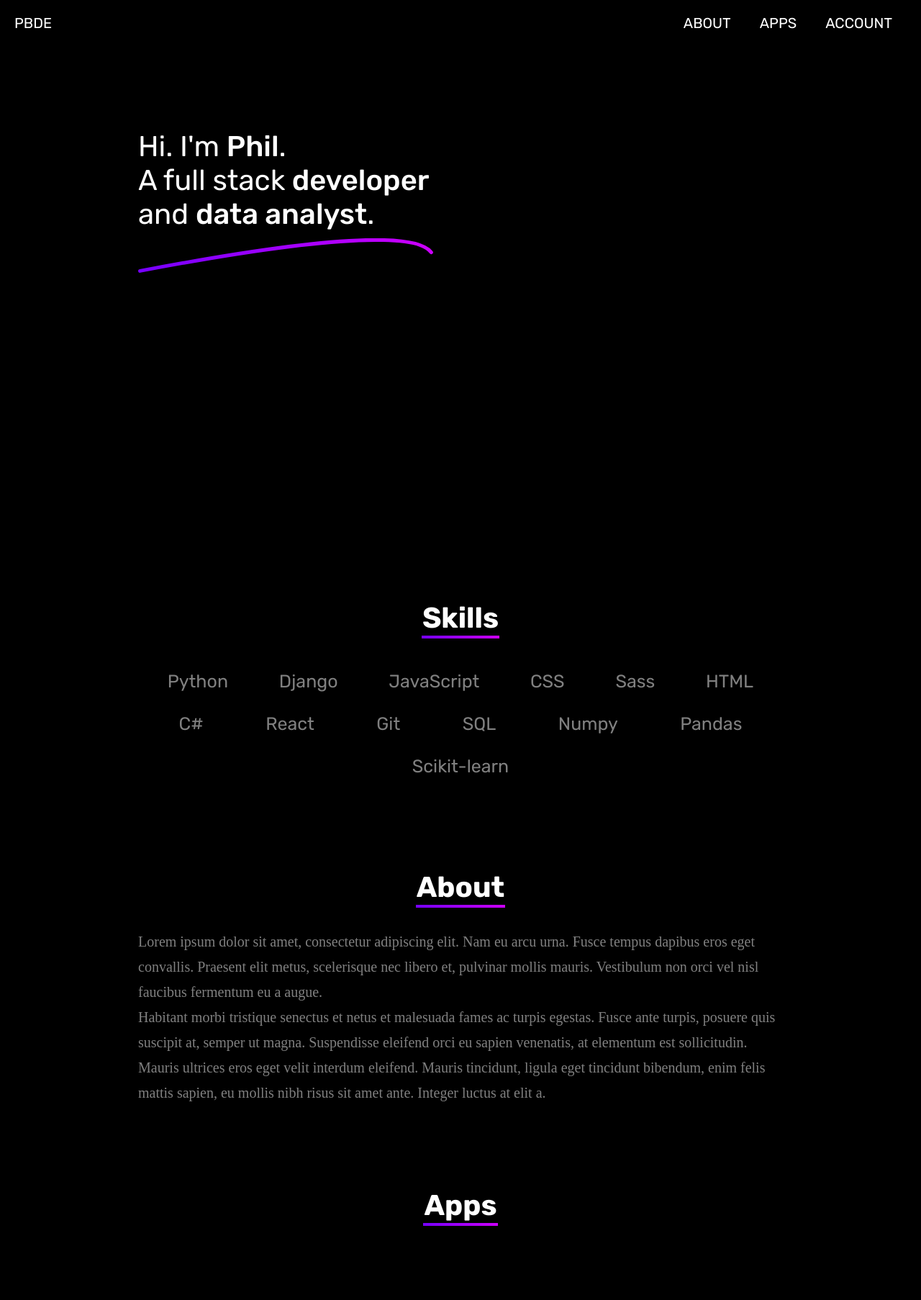
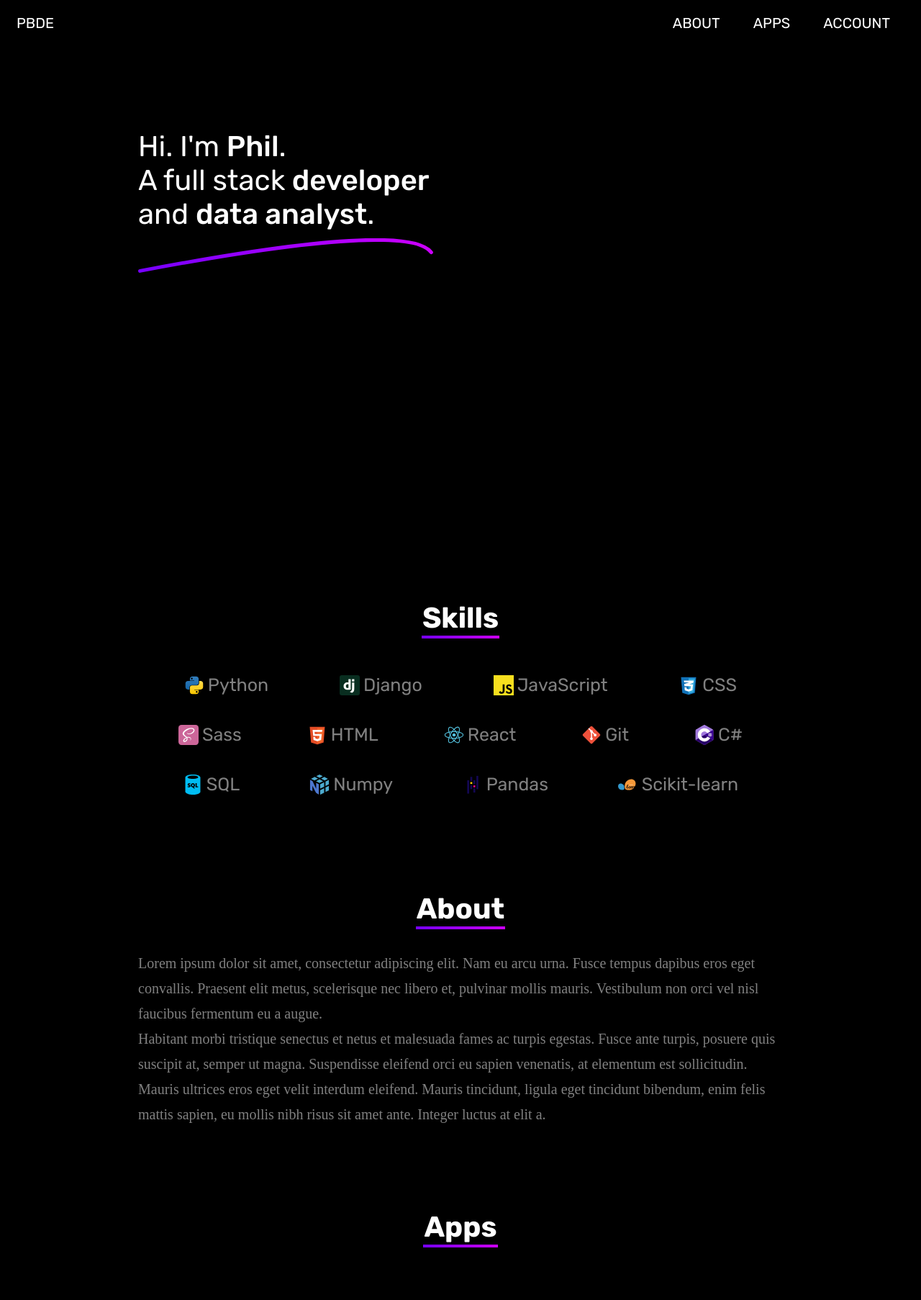
Before and after one commit to PBDE/pbdesite, a Django app: template home_page/templates/home_page/index.html in a window 1280 px wide. Shown: the top 1806 px of the page at 72% size. Before the commit the page ends 1703 px from the top, so only its background shows below. Run offline with Django 3.2, Linux system fonts and the light colour scheme; the template is opened without the code that fills it, so the values that code supplies are empty; the visitor is signed in with stand-in values (Sample User, id 1); parts of the project's set-up code (start-up, migrations or seed data) failed here and were passed over.

Commit message:
Updated home_page styles

```diff
--- a/home_page/static/home_page/css/structure.css
+++ b/home_page/static/home_page/css/structure.css
@@ -36,24 +40,30 @@ body {
     background-color: black;
 }
 
-.home-link {
-    color: white;
-    font-size: 2rem;
-}
-
 .nav-menu-list {
     display: flex;
 }
 
 .nav-menu-list-item {
     margin: 0 2rem;
+}
+
+.nav-link {
+    color: white;
     font-size: 2rem;
     text-transform: uppercase;
+    border-style: solid;
+    border-width: 3.5px;
+    border-color: black;
+
 }
 
-.nav-menu-list-item > a {
-    color: white;
+.nav-link:hover, .nav-link:focus {
+    border-image-source: linear-gradient(to right, #7700ff, #cc00ff);
+    border-image-slice: 0 0 1 0;
 }
+
+/* *** NAV BAR MOBILE *** */
 
 .nav-menu-btn {
     display: none;
@@ -146,9 +155,21 @@ body {
     font-size: 2.5rem;
 }
 
+.skills-cntr {
+    display: flex;
+    align-items: center;
+    padding: 0.5rem;
+}
+
+.skills-logo {
+    width: 2.8rem;
+    height: 2.8rem;
+    margin-right: 0.5rem;
+}
+
 /* *** ABOUT SECTION *** */
 
-.about-text p {
+.about-text > p {
     color: grey;
     font-family: serif;
     font-size: 2rem;
--- a/home_page/templates/home_page/index.html
+++ b/home_page/templates/home_page/index.html
@@ -4,14 +4,14 @@
 {% block navbar %}
     {% if user.is_authenticated %}
         <li class="nav-menu-list-item">
-            <a href="{% url 'home_page:account' user=user %}">Account</a>
+            <a class="nav-link" href="{% url 'home_page:account' user=user %}">Account</a>
         </li>
     {% else %}
         <li class="nav-menu-list-item">
-            <a href="{% url 'home_page:login' %}">Login</a>
+            <a class="nav-link" href="{% url 'home_page:login' %}">Login</a>
         </li>
         <li class="nav-menu-list-item">
-            <a href="{% url 'home_page:register' %}">Register</a>
+            <a class="nav-link" href="{% url 'home_page:register' %}">Register</a>
         </li>
     {% endif %}
 {% endblock %}
@@ -24,20 +24,6 @@
                 <p>A full stack <span>developer</span> and <span>data analyst</span>.</p>
             </div>
             <!-- main line -->
-
-                <!-- <svg
-                    class="mainline"
-                    viewBox="0 0 412 50"
-                    version="1.1"
-                    xmlns="http://www.w3.org/2000/svg"
-                    xmlns:svg="http://www.w3.org/2000/svg">
-                    <g>
-                        <path
-                        style="fill:none;fill-opacity:1;stroke:#7700ff;stroke-width:5;stroke-linecap:round;stroke-linejoin:miter;stroke-miterlimit:4;stroke-dasharray:none;stroke-opacity:1"
-                        d="M 2.3044975,47.17728 C 384.77684,-25.825236 402.15065,14.653475 408.19775,21.366883" />
-                    </g>
-                </svg> -->
-
                 <svg
                     class="mainline"
                     viewBox="-1 -1 411 48"
@@ -95,19 +81,84 @@
             <h2 class="section-heading">Skills</h2>
             <div class="skills-list-cntr">
                 <ul class="skills-list">
-                    <li>Python</li>
-                    <li>Django</li>
-                    <li>JavaScript</li>
-                    <li>CSS</li>
-                    <li>Sass</li>
-                    <li>HTML</li>
-                    <li>C#</li>
-                    <li>React</li>
-                    <li>Git</li>
-                    <li>SQL</li>
-                    <li>Numpy</li>
-                    <li>Pandas</li>
-                    <li>Scikit-learn</li>
+                    <li>
+                        <div class="skills-cntr">
+                            <img class="skills-logo" src="{% static '\home_page\images\python-original.svg' %}">
+                            <p>Python</p>
+                        </div>
+                    </li>
+                    <li>
+                        <div class="skills-cntr">
+                            <img class="skills-logo" src="{% static '\home_page\images\django-original.svg' %}">
+                            <p>Django</p>
+                        </div>
+                    </li>
+                    <li>
+                        <div class="skills-cntr">
+                            <img class="skills-logo" src="{% static '\home_page\images\javascript-original.svg' %}">
+                            <p>JavaScript</p>
+                        </div>
+                    </li>
+                    <li>
+                        <div class="skills-cntr">
+                            <img class="skills-logo" src="{% static '\home_page\images\css-original.svg' %}">
+                            <p>CSS</p>
+                        </div>
+                    </li>
+                    <li>
+                        <div class="skills-cntr">
+                            <img class="skills-logo" src="{% static '\home_page\images\sass-original.svg' %}">
+                            <p>Sass</p>
+                        </div>
+                    </li>
+                    <li>
+                        <div class="skills-cntr">
+                            <img class="skills-logo" src="{% static '\home_page\images\html-original.svg' %}">
+                            <p>HTML</p>
+                        </div>
+                    </li>
+                    <li>
+                        <div class="skills-cntr">
+                            <img class="skills-logo" src="{% static '\home_page\images\react-original.svg' %}">
+                            <p>React</p>
+                        </div>
+                    </li>
+                    <li>
+                        <div class="skills-cntr">
+                            <img class="skills-logo" src="{% static '\home_page\images\git-original.svg' %}">
+                            <p>Git</p>
+                        </div>
+                    </li>
+                    <li>
+                        <div class="skills-cntr">
+                            <img class="skills-logo" src="{% static '\home_page\images\c-sharp-original.svg' %}">
+                            <p>C#</p>
+                        </div>
+                    </li>
+                    <li>
+                        <div class="skills-cntr">
+                            <img class="skills-logo" src="{% static '\home_page\images\sql-original.svg' %}">
+                            <p>SQL</p>
+                        </div>
+                    </li>
+                    <li>
+                        <div class="skills-cntr">
+                            <img class="skills-logo" src="{% static '\home_page\images\numpy-original.svg' %}">
+                            <p>Numpy</p>
+                        </div>
+                    </li>
+                    <li>
+                        <div class="skills-cntr">
+                            <img class="skills-logo" src="{% static '\home_page\images\pandas-original.svg' %}">
+                            <p>Pandas</p>
+                        </div>
+                    </li>
+                    <li>
+                        <div class="skills-cntr">
+                            <img class="skills-logo" src="{% static '\home_page\images\scikit-learn-original.svg' %}">
+                            <p>Scikit-learn</p>
+                        </div>
+                    </li>
                 </ul>
             </div>
         </div>
--- a/home_page/templates/home_page/layout.html
+++ b/home_page/templates/home_page/layout.html
@@ -17,14 +17,14 @@
     <body>
         <menu class="nav-menu-bar">
             <div>
-               <a class="home-link" href="{% url 'home_page:index' %}">PBDE</a>
+               <a class="home-link nav-link" href="{% url 'home_page:index' %}">PBDE</a>
             </div>
             <ul class="nav-menu-list">
                 <li class="nav-menu-list-item">
-                    <a href="">About</a>
+                    <a class="nav-link" href="">About</a>
                 </li>
                 <li class="nav-menu-list-item">
-                    <a href="">Apps</a>
+                    <a class="nav-link" href="">Apps</a>
                 </li>
                 {% block navbar %}{% endblock %}
             </ul>
```
Also changed, not shown: other parts of home_page/static/home_page/css/structure.css (+52 -6 lines), home_page/static/home_page/images/c-sharp-original.svg (added), home_page/static/home_page/images/css-original.svg (added), home_page/static/home_page/images/django-original.svg (added), home_page/static/home_page/images/git-original.svg (added), home_page/static/home_page/images/html-original.svg (added), home_page/static/home_page/images/javascript-original.svg (added), home_page/static/home_page/images/numpy-original.svg (added), home_page/static/home_page/images/pandas-original.svg (added), home_page/static/home_page/images/python-original.svg (added), home_page/static/home_page/images/react-original.svg (added), home_page/static/home_page/images/sass-original.svg (added), home_page/static/home_page/images/scikit-learn-original.svg (added), home_page/static/home_page/images/sql-original.svg (added).
